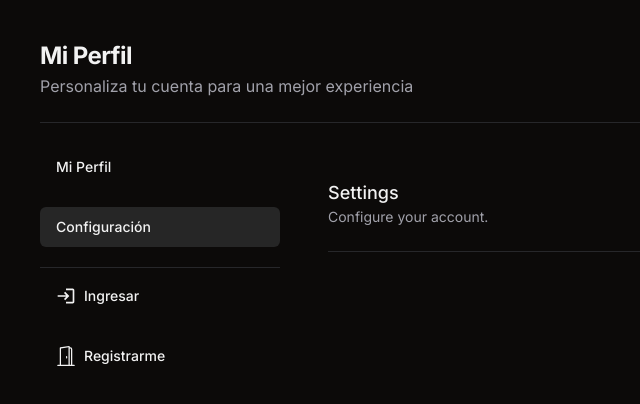
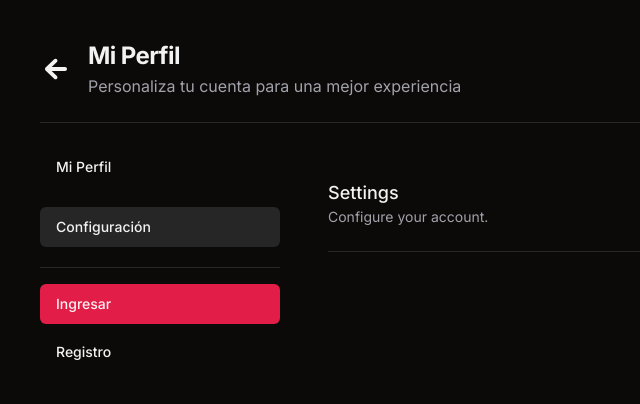
Before and after one commit to Jp2018317/dismova, a Next.js app: page /perfil/configuraciones in a window 1280 px wide. Shown: the top 404 px of the page, without its empty margins (0-640 px from the left). Built offline with nearby package versions, Linux system fonts and the light colour scheme; no server answers.

Commit message:
profile navigation menu

```diff
--- a/app/perfil/components/UserLogged.tsx
+++ b/app/perfil/components/UserLogged.tsx
@@ -6,7 +6,7 @@ import { User } from '@supabase/supabase-js';
 import { createBrowserClient } from '@supabase/ssr';
 import { BsDoorOpen } from 'react-icons/bs';
 import Link from 'next/link';
-import { MdLogin } from 'react-icons/md';
+import { Separator } from '@/components/ui/separator';
 
 export function UserLogged() {
   const [userLogged, setUserLogged] = useState<User | null>();
@@ -29,8 +29,9 @@ export function UserLogged() {
 
   return (
     <nav
-      className="lg:flex lg:flex-col grid grid-cols-4 gap-1 max-sm:grid-cols-2 sm:gap-5 mt-2"
+      className="flex lg:flex-col gap-2 max-md:col-span-2"
     >
+      <Separator className="mb-2 max-lg:hidden" />
       {
         userLogged ? (
           <Button
@@ -38,32 +39,29 @@ export function UserLogged() {
               supabase.auth.signOut();
             }}
             variant="ghost"
-            className="hover:text-red-500 flex justify-start"
+            className="hover:text-red-500 flex justify-center lg:justify-start w-full"
           >
             <BsDoorOpen className="w-5 h-5 mr-2" />
             <p>Salir</p>
           </Button>
         ) : (
-          <>
+          <div className="flex lg:flex-col gap-2 w-full">
             <Button
-              variant="ghost"
-              className="flex justify-start"
+              className="flex justify-center lg:justify-start w-full"
             >
-              <Link href="/auth/signUp" className="flex">
-                <MdLogin className="w-5 h-5 mr-2" />
+              <Link href="/auth/signUp">
                 <p>Ingresar</p>
               </Link>
             </Button>
             <Button
               variant="ghost"
-              className="flex justify-start"
+              className="flex justify-center lg:justify-start w-full"
             >
-              <Link href="/auth/login" className="flex">
-                <BsDoorOpen className="w-5 h-5 mr-2" />
-                <p>Registrarme</p>
+              <Link href="/auth/login">
+                <p>Registro</p>
               </Link>
             </Button>
-          </>
+          </div>
         )
       }
     </nav>
--- a/app/perfil/components/sidebar-nav.tsx
+++ b/app/perfil/components/sidebar-nav.tsx
@@ -6,6 +6,9 @@ import { usePathname } from 'next/navigation';
 import { cn } from '@/lib/utils';
 import { Button } from '@/components/ui/button';
 import Link from 'next/link';
+import { ROUTES } from '@/app/config/routes';
+import { IoMdArrowRoundBack } from 'react-icons/io';
+import { UserLogged } from './UserLogged';
 
 interface SidebarNavProps extends React.HTMLAttributes<HTMLElement> {
   items: {
@@ -18,9 +21,15 @@ export function SidebarNav({ className, items, ...props }: SidebarNavProps) {
   const pathname = usePathname();
 
   return (
+    <div className="w-full flex max-xs:flex-col xs:items-center gap-2">
+      <div className="h-full lg:hidden">
+        <Link href={ROUTES.products} className="hover:text-primary">
+          <IoMdArrowRoundBack className="w-8 h-8" />
+        </Link>
+      </div>
       <nav
         className={cn(
-        'lg:flex lg:flex-col grid grid-cols-4 gap-1 max-sm:grid-cols-2 sm:gap-5',
+          'lg:flex lg:flex-col grid grid-cols-2 md:grid-cols-4 gap-1 sm:gap-5 w-full',
           className,
         )}
         {...props}
@@ -33,12 +42,16 @@ export function SidebarNav({ className, items, ...props }: SidebarNavProps) {
               pathname === item.href
                 ? 'bg-muted hover:bg-muted'
                 : 'hover:bg-transparent hover:underline',
-            'lg:justify-start justify-center',
+              'w-full lg:justify-start justify-center',
             )}
           >
             <Link href={item.href}>{item.title}</Link>
           </Button>
         ))}
+
+        <UserLogged />
       </nav>
+
+    </div>
   );
 }
--- a/app/perfil/layout.tsx
+++ b/app/perfil/layout.tsx
@@ -2,7 +2,8 @@ import React from 'react';
 
 import { Separator } from '@/components/ui/separator';
 import { SidebarNav } from '@/app/perfil/components/sidebar-nav';
-import { UserLogged } from './components/UserLogged';
+import { IoMdArrowRoundBack } from 'react-icons/io';
+import Link from 'next/link';
 import { ROUTES } from '../config/routes';
 
 const routes = [
@@ -23,18 +24,23 @@ interface SettingsLayoutProps {
 export default function SettingsLayout({ children }: SettingsLayoutProps) {
   return (
     <div className="lg:space-y-6 space-y-0 lg:p-10 lg:pb-16 p-5">
-      <div className="space-y-0.5 max-lg:hidden">
-        <h2 className="text-2xl font-bold tracking-tight">Mi Perfil</h2>
-        <p className="text-muted-foreground">
-          Personaliza tu cuenta para una mejor experiencia
-        </p>
+      <div className="flex items-center gap-4 max-lg:hidden">
+        <div className="h-full">
+          <Link href={ROUTES.products} className="hover:text-primary">
+            <IoMdArrowRoundBack className="w-8 h-8" />
+          </Link>
+        </div>
+        <div className="space-y-0.5">
+          <h2 className="text-2xl font-bold tracking-tight">Mi Perfil</h2>
+          <p className="text-muted-foreground">
+            Personaliza tu cuenta para una mejor experiencia
+          </p>
+        </div>
       </div>
       <Separator className="max-lg:hidden" />
       <div className="flex flex-col space-y-8 lg:flex-row lg:space-x-12 ">
-        <aside className="  lg:w-1/5">
+        <aside className="lg:w-1/5">
           <SidebarNav items={routes} />
-          <Separator className="mt-5" />
-          <UserLogged />
         </aside>
         <div className="flex-1 lg:max-w-2xl">{children}</div>
       </div>
```
Lines whose indentation alone changed are shown as unchanged.
